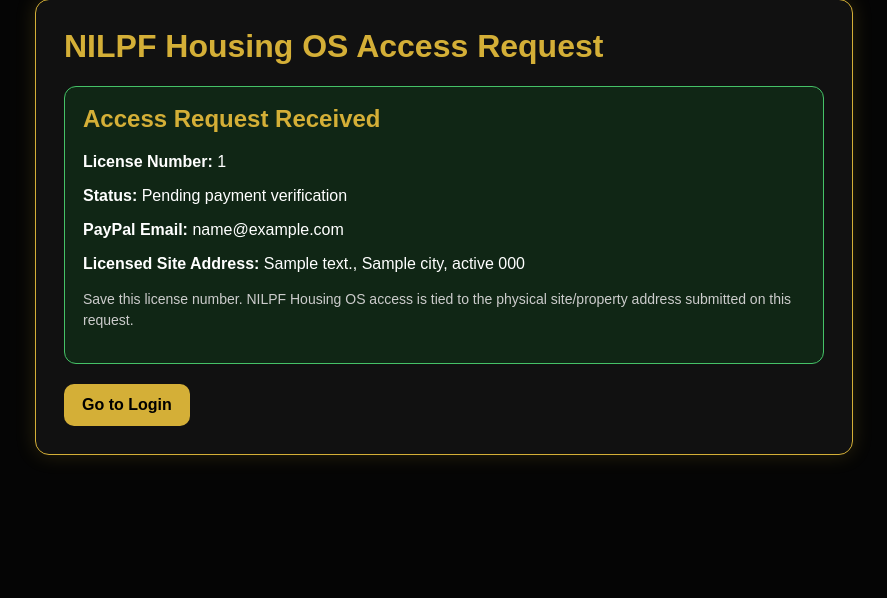
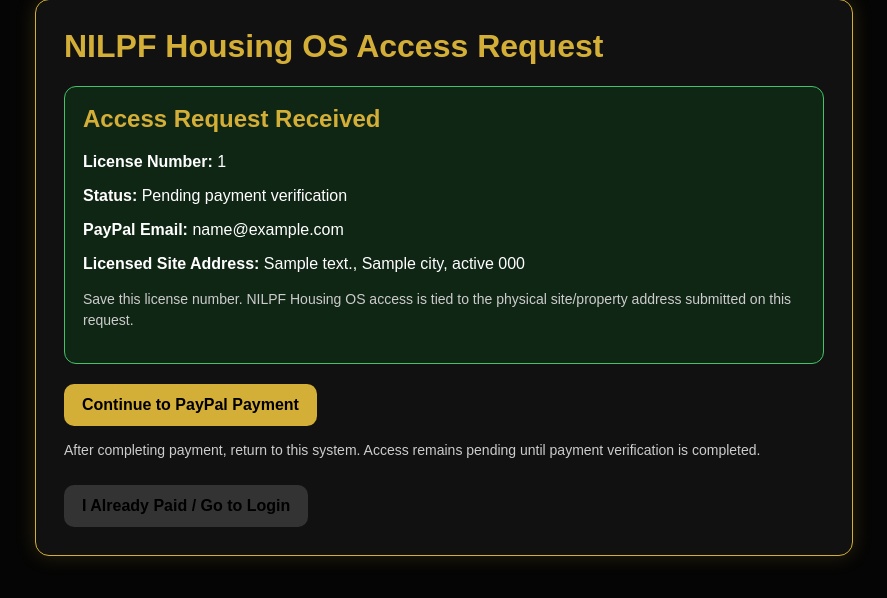
Before and after one commit to Pearlzzpearlzz/Nilpf-store, a Flask app: template templates/request_access.html in a window 1280 px wide. Shown: the part 31-629 px from the top of the page, without its empty margins (196-1083 px from the left). Run offline with Flask 3, Linux system fonts and the light colour scheme; the visitor is signed in with stand-in values (Sample User, id 1); the template is opened without the code that fills it: most values are stand-ins (such as "Sample title", 1, 10 or a date in 2020).

Commit message:
Add PayPal test subscription button to access request

```diff
--- a/templates/request_access.html
+++ b/templates/request_access.html
@@ -100,7 +100,15 @@
         <p><strong>Licensed Site Address:</strong> {{ submitted_request.site_address }}, {{ submitted_request.city }}, {{ submitted_request.state }} {{ submitted_request.zip_code }}</p>
         <p class="small">Save this license number. NILPF Housing OS access is tied to the physical site/property address submitted on this request.</p>
       </div>
-      <a class="btn" href="/login">Go to Login</a>
+      <a class="btn" href="https://www.paypal.com/webapps/billing/plans/subscribe?plan_id=P-0UC82853EV1679549NILP4CI" target="_blank" rel="noopener">
+        Continue to PayPal Payment
+      </a>
+
+      <p class="small">
+        After completing payment, return to this system. Access remains pending until payment verification is completed.
+      </p>
+
+      <a class="btn" href="/login" style="background:#333; margin-top:10px;">I Already Paid / Go to Login</a>
     {% else %}
 
       <div class="notice">
```
